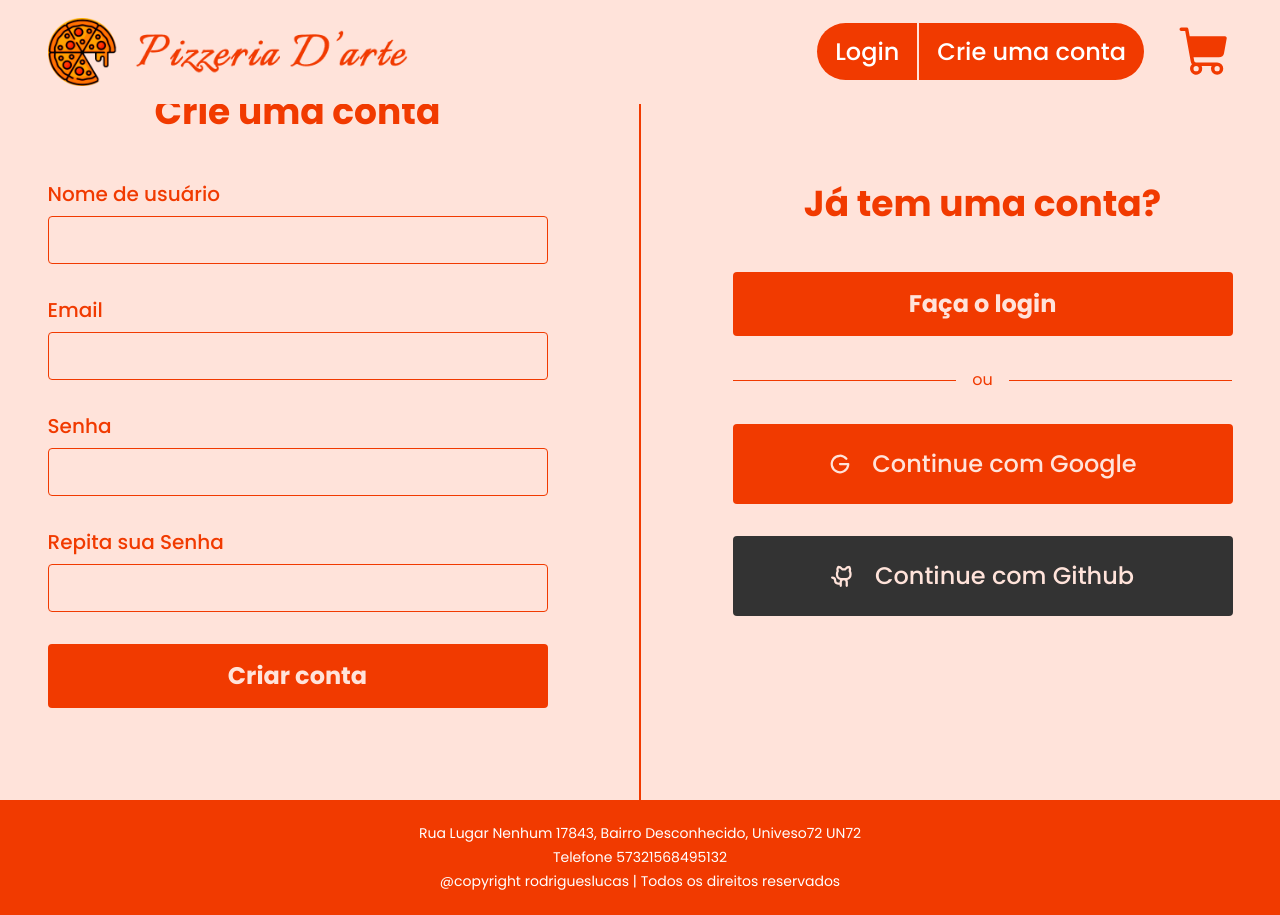
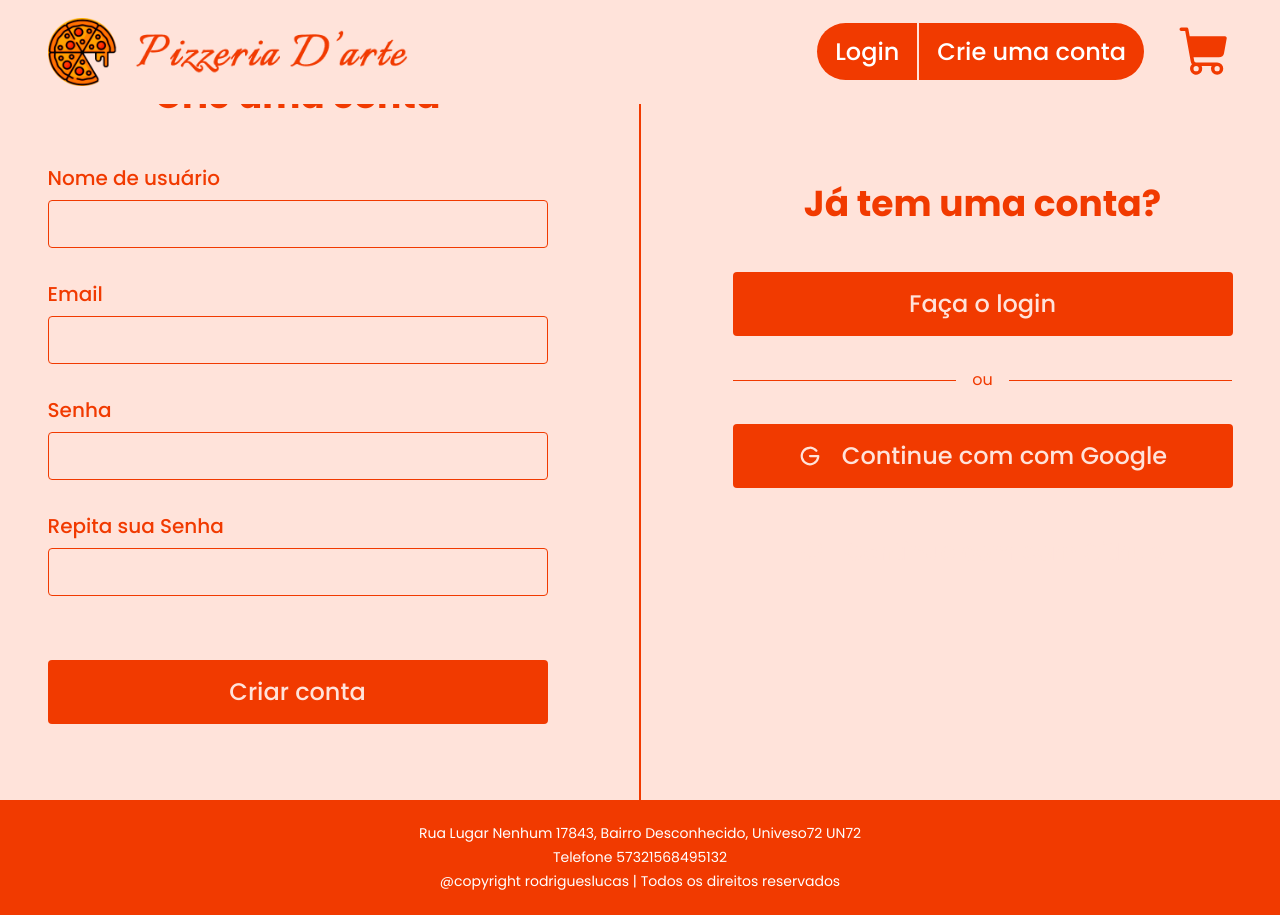
Before and after one commit to LucasSousa09/pizzeria-d-art, a Next.js app: page /register in a window 1280 px wide. Built offline with nearby package versions, Linux system fonts and the light colour scheme; no server answers; a web font is replaced by a local one.

Commit message:
Add loading animations to login and register forms

```diff
--- a/src/app/login/page.tsx
+++ b/src/app/login/page.tsx
@@ -1,13 +1,14 @@
 'use client'
 
 import * as zod from 'zod'
+import Link from 'next/link';
 import Image from "next/image";
 import { toast } from "react-toastify";
+import { signIn } from "next-auth/react";
+import { useEffect, useState } from "react";
+import { zodResolver } from '@hookform/resolvers/zod';
 import { useForm, SubmitHandler } from 'react-hook-form'
-import { signIn, useSession } from "next-auth/react";
-import { useEffect, useState } from "react";
-import { redirect, useRouter, useSearchParams } from "next/navigation";
-import { zodResolver } from '@hookform/resolvers/zod';
+import { useRouter, useSearchParams } from "next/navigation";
 import { GoogleLogo, GithubLogo } from '@phosphor-icons/react/dist/ssr';
 
 import bgImg from '../../assets/abbie-tanner.png';
@@ -18,7 +19,8 @@ import { Label } from "@/components/Form/Label";
 import { Input } from "@/components/Form/Input";
 import { InputBox } from "@/components/Form/InputBox";
 import { Separator } from '@/components/Separator';
-import Link from 'next/link';
+import { SpinnerGap } from '@phosphor-icons/react';
+import { LoginButton } from '@/components/LoginButton';
 
 const FormInputsSchema = zod.object({
     email: zod.string()
@@ -39,7 +41,7 @@ export default function Login(){
     const error = searchParams.get('error')
 
     const [ callbackUrl, setCallbackUrl ] = useState('/')
-    const [awaitingResponse, setAwaitingResponse] = useState(false)
+    const [isAwaitingResponse, setIsAwaitingResponse] = useState<string | null>(null)
 
     const {
             register,
@@ -67,7 +69,7 @@ export default function Login(){
     },[errors])
 
     const onSubmit: SubmitHandler<FormInputs> = async (data) => {
-            setAwaitingResponse(true)
+            setIsAwaitingResponse("credentials")
 
             const res = await signIn('credentials', {
                 email: data.email,
@@ -84,13 +86,13 @@ export default function Login(){
                 router.push('/')
             }
 
-            setAwaitingResponse(false)
+            setIsAwaitingResponse(null)
     }
 
     return (
         <div className="relative flex items-center justify-center xl:justify-start mt-12 min-h-screen">
            <div className="flex items-center justify-center h-full px-5 xl:w-1/2">
-                <div className="flex flex-col items-center justify-center mt-[-52px]">
+                <div className="flex flex-col items-center justify-center mt-[-52px] w-full max-w-[460px]">
                     <strong className="font-bold text-3xl md:text-4xl lg:text-5xl text-primary mb-6 sm:mb-8 md:mb-12 ">Login</strong>
 
                     <form onSubmit={handleSubmit(onSubmit)} className="flex flex-col  w-full mb-0">
@@ -104,11 +106,16 @@ export default function Login(){
                             <Input id="password" type='password' {...register('password')} />
                         </InputBox>
 
-                        <button
-                            disabled={awaitingResponse}
-                            className="disabled:brightness-75 disabled:cursor-not-allowed hover:opacity-75 transition-opacity ease-linear active:scale-95 mt-8 w-full flex items-center justify-center gap-3 sm:gap-5 py-3 sm:py-4 px-5 text-lg sm:text-2xl font-bold text-background rounded bg-primary mb-8">
-                                Entrar
-                            </button>
+                        <LoginButton
+                            loginProvider='credentials'
+                            isAwaitingResponse={isAwaitingResponse}
+                            setIsAwaitingResponse={setIsAwaitingResponse}
+                        >
+
+                            {
+                                isAwaitingResponse === "credentials" ? <SpinnerGap className=' group-disabled:animate-spin' /> : "Entrar"
+                            }
+                        </LoginButton>
                     </form>
 
                     <div className="flex w-full items-center mb-8">
@@ -117,20 +124,42 @@ export default function Login(){
                         <Separator backgroundColor='bg-primary' />
                     </div>
 
-                    <button
-                        onClick={() => signIn('google', {callbackUrl})}
-                        className="hover:opacity-75 transition-opacity ease-linear active:scale-95 w-full flex items-center gap-3 sm:gap-5 py-3 sm:py-6 px-5 text-lg sm:text-2xl sm:leading-none font-medium text-background rounded bg-primary mb-8"
+                    <LoginButton
+                        loginProvider='google'
+                        callbackUrl={callbackUrl}
+                        isAwaitingResponse={isAwaitingResponse}
+                        setIsAwaitingResponse={setIsAwaitingResponse}
                     >
-                        <GoogleLogo weight="bold"  />
-                        Faça o seu login com Google
-                    </button>
-                    <button
-                        onClick={() => signIn('github', {callbackUrl})}
-                        className="hover:opacity-75 transition-opacity ease-linear active:scale-95 w-full flex items-center gap-3 sm:gap-5 py-3 sm:py-6 px-5 text-lg sm:text-2xl sm:leading-none font-medium text-background rounded bg-[#333]"
+                        {
+                            isAwaitingResponse === "google" ? (
+                                <SpinnerGap className=' group-disabled:animate-spin' />
+                                ) : (
+                                <>
+                                    <GoogleLogo weight="bold"  />
+                                    Faça o seu login com Google
+                                </>
+                            )
+                        }
+                    </LoginButton>
+
+                    <LoginButton
+                        loginProvider='github'
+                        callbackUrl={callbackUrl}
+                        color='[#333]'
+                        isAwaitingResponse={isAwaitingResponse}
+                        setIsAwaitingResponse={setIsAwaitingResponse}
                     >
-                        <GithubLogo  weight="bold" />
-                        Faça o seu login com Github
-                    </button>
+                        {
+                            isAwaitingResponse === "github"?(
+                                <SpinnerGap className=' group-disabled:animate-spin' />
+                            ): (
+                                <>
+                                    <GithubLogo  weight="bold" />
+                                    Faça o seu login com Github
+                                </>
+                            )
+                        }
+                    </LoginButton>
                 </div>
            </div>
 
--- a/src/app/register/page.tsx
+++ b/src/app/register/page.tsx
@@ -1,21 +1,22 @@
 'use client'
 
-import * as zod from 'zod'
-import Image from "next/image";
+import * as zod from 'zod';
+import Link from 'next/link';
 import { toast } from "react-toastify";
+import { useRouter } from 'next/navigation';
+import { useEffect, useState } from "react";
+import { zodResolver } from '@hookform/resolvers/zod';
 import { useForm, SubmitHandler } from 'react-hook-form'
-import { signIn } from "next-auth/react";
-import { useEffect } from "react";
-import { zodResolver } from '@hookform/resolvers/zod';
 import { GoogleLogo, GithubLogo } from '@phosphor-icons/react/dist/ssr';
+
+import { api } from '@/lib/axios';
 
 import { Label } from "@/components/Form/Label";
 import { Input } from "@/components/Form/Input";
 import { InputBox } from "@/components/Form/InputBox";
 import { Separator } from '@/components/Separator';
-import Link from 'next/link';
-import { api } from '@/lib/axios';
-import { useRouter } from 'next/navigation';
+import { LoginButton } from '@/components/LoginButton';
+import { SpinnerGap } from '@phosphor-icons/react';
 
 const FormInputsSchema = zod.object({
     username: zod.string()
@@ -38,6 +39,7 @@ const FormInputsSchema = zod.object({
 type FormInputs = zod.infer<typeof FormInputsSchema>
 
 export default function Register(){
+    const [isAwaitingResponse, setIsAwaitingResponse] = useState<string | null>(null)
     const router = useRouter()
 
     const {
@@ -55,6 +57,7 @@ export default function Register(){
     },[errors])
 
     const onSubmit: SubmitHandler<FormInputs> = async (data) => {
+        setIsAwaitingResponse("credentials")
         try{
             const res = await api.post('/register', {
                 email: data.email,
@@ -66,12 +69,17 @@ export default function Register(){
                 toast.success('Usuário criado com sucesso! Faça o Login para continuar')
                 router.push('/login')
             }
+
         }
         catch(err: any){
             if(err.response.data === "This email is already registered"){
                 toast.error('Esse email já está cadastrado')
             }
+            else{
+                toast.error("Ocorreu um erro, Por favor tente novamente mais tarde!")
+            }
         }
+        setIsAwaitingResponse(null)
     }
 
     return (
@@ -104,7 +112,15 @@ export default function Register(){
                             <Input id="repeat-password" type='password' {...register('repeat-password')} />
                         </InputBox>
 
-                        <button className="hover:opacity-75 transition-opacity ease-linear active:scale-95 w-full flex items-center justify-center gap-3 sm:gap-5 py-3 sm:py-4 px-5 text-lg sm:text-xl lg:text-2xl font-bold text-background rounded bg-primary mb-8">Criar conta</button>
+                        <LoginButton
+                            loginProvider='credentials'
+                            isAwaitingResponse={isAwaitingResponse}
+                            setIsAwaitingResponse={setIsAwaitingResponse}
+                        >
+                            {
+                                isAwaitingResponse === "credentials" ? <SpinnerGap className=' group-disabled:animate-spin' /> : "Criar conta"
+                            }
+                        </LoginButton>
                     </form>
                 </div>
            </div>
@@ -113,7 +129,7 @@ export default function Register(){
                 <strong className="font-bold text-3xl sm:text-4xl mb-12 text-primary">Já tem uma conta?</strong>
 
                 <div className="w-full max-w-[500px]">
-                    <Link href={'/login'} className="hover:opacity-75 transition-opacity ease-linear active:scale-95 w-full flex items-center justify-center gap-3 sm:gap-5 py-3 sm:py-4 px-5 text-lg sm:text-xl lg:text-2xl font-bold text-background rounded bg-primary mb-8">Faça o login</Link>
+                    <Link href={'/login'} className="hover:opacity-75 transition-opacity ease-linear active:scale-95 w-full flex items-center justify-center gap-3 sm:gap-5 py-3 sm:py-4 px-5 text-lg sm:text-xl lg:text-2xl font-medium text-background rounded bg-primary mb-8">Faça o login</Link>
 
                     <div className="flex items-center mb-8">
                         <Separator backgroundColor='bg-primary'/>
@@ -123,32 +139,43 @@ export default function Register(){
 
 
                     {/* Create an account or Login with Google */}
-                    <button
-                        onClick={() => signIn('google', {callbackUrl: '/'})}
-                        className="hover:opacity-75 transition-opacity ease-linear active:scale-95 w-full flex justify-center items-center gap-3 sm:gap-5 py-3 sm:py-6 px-5 text-lg sm:text-xl lg:text-2xl sm:leading-none font-medium text-background rounded bg-primary mb-8"
+                    <LoginButton
+                        loginProvider='google'
+                        isAwaitingResponse={isAwaitingResponse}
+                        setIsAwaitingResponse={setIsAwaitingResponse}
                     >
-                        <GoogleLogo weight='bold' />
-                        Continue com Google
-                    </button>
-                    <button
-                        onClick={() => signIn('github', {callbackUrl: '/'})}
-                        className="hover:opacity-75 transition-opacity ease-linear active:scale-95 w-full flex justify-center items-center gap-3 sm:gap-5 py-3 sm:py-6 px-5 text-lg sm:text-xl lg:text-2xl sm:leading-none font-medium text-background rounded bg-[#333]"
+                        {
+                            isAwaitingResponse === "google" ? (
+                                <SpinnerGap className=' group-disabled:animate-spin' />
+                                ) : (
+                                <>
+                                    <GoogleLogo weight="bold"  />
+                                    Continue com com Google
+                                </>
+                            )
+                        }
+                    </LoginButton>
+
+                    <LoginButton
+                        loginProvider='github'
+                        color='[#333]'
+                        isAwaitingResponse={isAwaitingResponse}
+                        setIsAwaitingResponse={setIsAwaitingResponse}
                     >
-                        <GithubLogo weight="bold" />
-                        Continue com Github
-                    </button>
+                        {
+                            isAwaitingResponse === "github" ? (
+                                <SpinnerGap className=' group-disabled:animate-spin' />
+                            ): (
+                                <>
+                                    <GithubLogo  weight="bold" />
+                                    Continue com com Github
+                                </>
+                            )
+                        }
+                    </LoginButton>
 
                 </div>
             </div>
-
-           {/* Page description Text */}
-           {/* <div className="absolute right-0 top-[-100px] bottom-0 z-50  hidden w-1/2 xl:flex items-center justify-center">
-            <div className="absolute right-1/2 translate-x-1/2 bottom-1/2 translate-y-1/2 w-11/12 text-center z-10 2xl:max-w-[543px]">
-                <span className={`text-background block w-full text-7xl mb-12 ${italianno.className}`}>Para desfrutar das melhores pizzas do mundo!</span>
-                <strong className="leading-normal font-semibold text-background text-5xl mt-32">Crie uma conta ou faça login</strong>
-            </div>
-            <Image className="object-cover" src={bgImg.src} alt="" fill  />
-           </div>  */}
         </div>
     )
 }
--- /dev/null
+++ b/src/components/LoginButton.tsx
@@ -0,0 +1,38 @@
+import { signIn } from "next-auth/react"
+
+import { Dispatch, ReactNode, SetStateAction } from "react"
+
+type LoginButtonProps = {
+    color?: string,
+    children: ReactNode,
+    callbackUrl?: string,
+    isAwaitingResponse: string | null,
+    loginProvider: "github" | "google" | "credentials",
+    setIsAwaitingResponse: Dispatch<SetStateAction<string | null>>
+}
+
+export function LoginButton({ children, isAwaitingResponse, loginProvider, callbackUrl="/", color="primary",setIsAwaitingResponse}: LoginButtonProps){
+    function handleLogin(){
+        if(loginProvider === "github" || loginProvider === "google"){
+            setIsAwaitingResponse(loginProvider)
+            signIn(loginProvider, {callbackUrl})
+        }
+    }
+
+    return (
+        <button
+            disabled={loginProvider === isAwaitingResponse}
+            onClick={handleLogin}
+            className={
+                "group flex items-center justify-center gap-3 sm:gap-5 w-full rounded " +
+                "mt-8 mb-8 py-3 sm:py-4 px-5 " +
+                `text-lg sm:text-xl lg:text-2xl  font-medium text-background bg-${color} ` +
+                "hover:opacity-75 transition-opacity ease-linear active:scale-95 " +
+                "disabled:brightness-75 disabled:cursor-not-allowed disabled:hover:opacity-100 " +
+                `${loginProvider !== "credentials" && "mt-0"}`
+            }
+        >
+            {children}
+        </button>
+    )
+}
```
